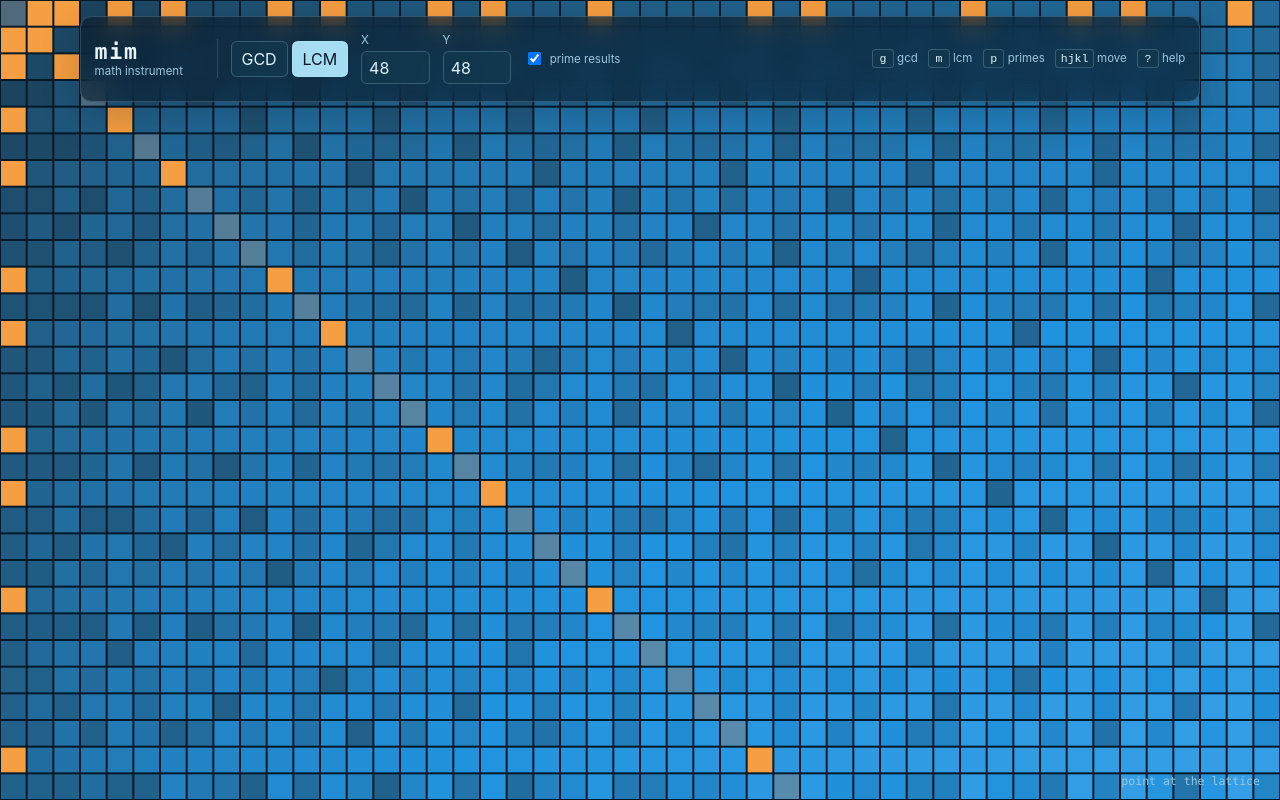
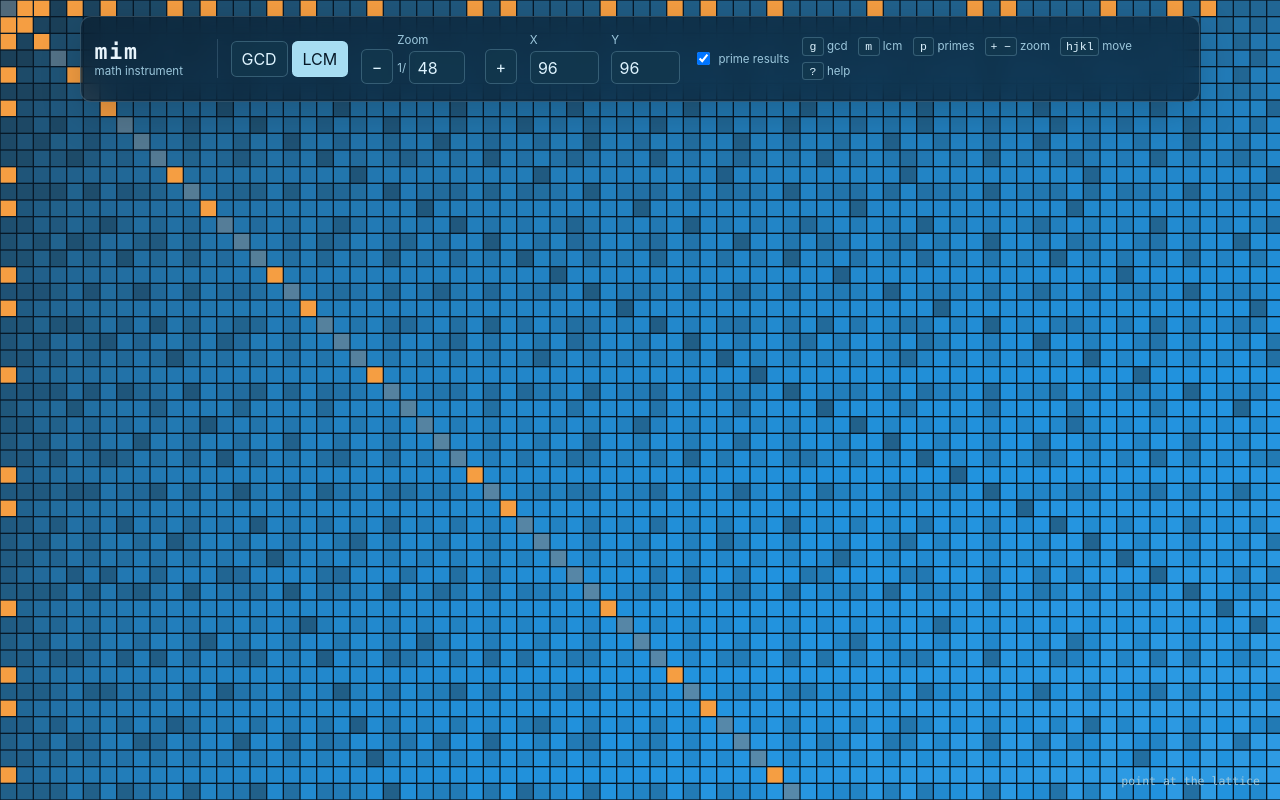
Before and after one commit to KnickKnackLabs/mim, a Svelte app: page / in a window 1280 px wide. Built offline with nearby package versions, Linux system fonts and the light colour scheme.

Commit message:
feat: add fractional camera zoom

```diff
--- a/src/core/commands.ts
+++ b/src/core/commands.ts
@@ -6,7 +6,10 @@ export type Command =
   | { type: "set-bound"; axis: "x" | "y"; value: number }
   | { type: "set-cursor"; x: number; y: number }
   | { type: "set-operation"; operation: Operation }
+  | { type: "set-zoom-denominator"; value: number }
   | { type: "toggle-help" }
-  | { type: "toggle-prime-results" };
+  | { type: "toggle-prime-results" }
+  | { type: "zoom-in" }
+  | { type: "zoom-out" };
 
 export type Dispatch = (command: Command) => void;
--- a/src/core/reducer.ts
+++ b/src/core/reducer.ts
@@ -1,8 +1,24 @@
 import type { Command } from "./commands";
-import { MAX_BOUND, MIN_BOUND, type Cursor, type MimState } from "./state";
+import {
+  MAX_BOUND,
+  MAX_ZOOM_DENOMINATOR,
+  MIN_BOUND,
+  MIN_ZOOM_DENOMINATOR,
+  type Cursor,
+  type MimState,
+  ZOOM_DENOMINATORS,
+} from "./state";
 
 function clamp(value: number, minimum: number, maximum: number): number {
   return Math.min(maximum, Math.max(minimum, value));
+}
+
+function stepZoom(current: number, direction: "in" | "out"): number {
+  const candidates = direction === "in"
+    ? [...ZOOM_DENOMINATORS].reverse()
+    : ZOOM_DENOMINATORS;
+  return candidates.find((value) => direction === "in" ? value < current : value > current)
+    ?? current;
 }
 
 function clampCursor(cursor: Cursor, state: MimState): Cursor {
@@ -25,6 +41,32 @@ export function reduceState(state: MimState, command: Command): MimState {
 
     case "toggle-prime-results":
       return { ...state, showPrimeResults: !state.showPrimeResults };
+
+    case "set-zoom-denominator": {
+      if (!Number.isFinite(command.value)) return state;
+      const zoomDenominator = clamp(
+        Math.round(command.value),
+        MIN_ZOOM_DENOMINATOR,
+        MAX_ZOOM_DENOMINATOR,
+      );
+      return zoomDenominator === state.zoomDenominator
+        ? state
+        : { ...state, zoomDenominator };
+    }
+
+    case "zoom-in": {
+      const zoomDenominator = stepZoom(state.zoomDenominator, "in");
+      return zoomDenominator === state.zoomDenominator
+        ? state
+        : { ...state, zoomDenominator };
+    }
+
+    case "zoom-out": {
+      const zoomDenominator = stepZoom(state.zoomDenominator, "out");
+      return zoomDenominator === state.zoomDenominator
+        ? state
+        : { ...state, zoomDenominator };
+    }
 
     case "set-cursor":
       return { ...state, cursor: clampCursor(command, state) };
--- a/src/core/state.ts
+++ b/src/core/state.ts
@@ -12,18 +12,23 @@ export interface MimState {
   operation: Operation;
   rows: number;
   showPrimeResults: boolean;
+  zoomDenominator: number;
 }
 
 export const MIN_BOUND = 2;
 export const MAX_BOUND = 160;
+export const MIN_ZOOM_DENOMINATOR = 1;
+export const MAX_ZOOM_DENOMINATOR = 96;
+export const ZOOM_DENOMINATORS = [1, 2, 3, 4, 6, 8, 12, 16, 24, 32, 48, 64, 96] as const;
 
 export function createInitialState(): MimState {
   return {
-    columns: 48,
+    columns: 96,
     cursor: null,
     helpVisible: false,
     operation: "lcm",
-    rows: 48,
+    rows: 96,
     showPrimeResults: true,
+    zoomDenominator: 48,
   };
 }
--- a/src/input/keyboard.ts
+++ b/src/input/keyboard.ts
@@ -19,6 +19,8 @@ export function commandForKey(key: string): Command | null {
 
   if (key === "?") return { type: "toggle-help" };
   if (key === "Escape") return { type: "close-help" };
+  if (key === "+" || key === "=") return { type: "zoom-in" };
+  if (key === "-" || key === "_") return { type: "zoom-out" };
   if (key === "g") return { type: "set-operation", operation: "gcd" };
   if (key === "m") return { type: "set-operation", operation: "lcm" };
   if (key === "p") return { type: "toggle-prime-results" };
--- a/src/instruments/gcd-lcm/frame.ts
+++ b/src/instruments/gcd-lcm/frame.ts
@@ -30,5 +30,6 @@ export function buildFrame(state: MimState): DisplayFrame {
     columns: state.columns,
     maximumValue,
     rows: state.rows,
+    zoomDenominator: state.zoomDenominator,
   };
 }
--- a/src/render/canvas/render.ts
+++ b/src/render/canvas/render.ts
@@ -1,5 +1,5 @@
 import type { DisplayCell, DisplayFrame } from "../frame";
-import { coverWithSquareCells } from "../layout";
+import { squareGridAtScale } from "../layout";
 
 export interface RenderSize {
   cssHeight: number;
@@ -37,7 +37,13 @@ export function renderFrame(
   context.fillStyle = "#071827";
   context.fillRect(0, 0, width, height);
 
-  const layout = coverWithSquareCells(width, height, frame.columns, frame.rows);
+  const layout = squareGridAtScale(
+    width,
+    height,
+    frame.columns,
+    frame.rows,
+    frame.zoomDenominator,
+  );
   const gap = Math.min(1, Math.max(0.15, layout.cellSize * 0.04));
 
   for (const cell of frame.cells) {
--- a/src/render/frame.ts
+++ b/src/render/frame.ts
@@ -15,4 +15,5 @@ export interface DisplayFrame {
   columns: number;
   maximumValue: number;
   rows: number;
+  zoomDenominator: number;
 }
--- a/src/render/layout.ts
+++ b/src/render/layout.ts
@@ -4,6 +4,26 @@ export interface SquareGridLayout {
   left: number;
   rows: number;
   top: number;
+}
+
+export function squareGridAtScale(
+  width: number,
+  height: number,
+  columns: number,
+  rows: number,
+  zoomDenominator: number,
+): SquareGridLayout {
+  if (width <= 0 || height <= 0 || columns < 1 || rows < 1 || zoomDenominator < 1) {
+    throw new RangeError("scaled grid layout requires positive dimensions, bounds, and zoom");
+  }
+
+  return {
+    cellSize: Math.min(width, height) / zoomDenominator,
+    columns,
+    left: 0,
+    rows,
+    top: 0,
+  };
 }
 
 export function coverWithSquareCells(
--- a/src/styles.css
+++ b/src/styles.css
@@ -91,6 +91,27 @@ label span {
 .control-group {
   display: flex;
   gap: 0.25rem;
+}
+
+.zoom-control {
+  display: flex;
+  align-items: end;
+  gap: 0.25rem;
+}
+
+.zoom-value {
+  min-width: 5.2rem;
+}
+
+.fraction {
+  display: flex;
+  align-items: center;
+  gap: 0.2rem;
+  color: #9cc7dc;
+}
+
+.fraction input[type="number"] {
+  width: 3.5rem;
 }
 
 button,
--- a/src/ui/Controls.svelte
+++ b/src/ui/Controls.svelte
@@ -1,6 +1,13 @@
 <script lang="ts">
   import type { Dispatch } from "../core/commands";
-  import { MAX_BOUND, MIN_BOUND, type MimState, type Operation } from "../core/state";
+  import {
+    MAX_BOUND,
+    MAX_ZOOM_DENOMINATOR,
+    MIN_BOUND,
+    MIN_ZOOM_DENOMINATOR,
+    type MimState,
+    type Operation,
+  } from "../core/state";
 
   export let state: MimState;
   export let dispatch: Dispatch;
@@ -31,6 +38,35 @@
       type="button"
       on:click={() => setOperation("lcm")}
     >LCM</button>
+  </div>
+
+  <div class="zoom-control" aria-label="Camera zoom">
+    <button
+      aria-label="Zoom out"
+      title="Zoom out (-)"
+      type="button"
+      on:click={() => dispatch({ type: "zoom-out" })}
+    >−</button>
+    <label class="zoom-value">
+      <span>Zoom</span>
+      <div class="fraction">
+        <span>1/</span>
+        <input
+          aria-label="Zoom denominator"
+          max={MAX_ZOOM_DENOMINATOR}
+          min={MIN_ZOOM_DENOMINATOR}
+          type="number"
+          value={state.zoomDenominator}
+          on:change={(event) => dispatch({ type: "set-zoom-denominator", value: numberValue(event) })}
+        />
+      </div>
+    </label>
+    <button
+      aria-label="Zoom in"
+      title="Zoom in (+)"
+      type="button"
+      on:click={() => dispatch({ type: "zoom-in" })}
+    >+</button>
   </div>
 
   <label>
@@ -70,6 +106,7 @@
     <span><kbd>g</kbd> gcd</span>
     <span><kbd>m</kbd> lcm</span>
     <span><kbd>p</kbd> primes</span>
+    <span><kbd>+ −</kbd> zoom</span>
     <span><kbd>hjkl</kbd> move</span>
     <span><kbd>?</kbd> help</span>
   </div>
--- a/src/ui/HelpOverlay.svelte
+++ b/src/ui/HelpOverlay.svelte
@@ -39,6 +39,7 @@
       <div><dt><kbd>arrows</kbd></dt><dd>move the selected cell</dd></div>
       <div><dt><kbd>g</kbd></dt><dd>show greatest common divisors</dd></div>
       <div><dt><kbd>m</kbd></dt><dd>show least common multiples</dd></div>
+      <div><dt><kbd>+ −</kbd></dt><dd>zoom in and out</dd></div>
       <div><dt><kbd>p</kbd></dt><dd>toggle prime results</dd></div>
       <div><dt>pointer</dt><dd>select a cell</dd></div>
       <div><dt>X / Y</dt><dd>set the lattice bounds</dd></div>
--- a/src/ui/LatticeCanvas.svelte
+++ b/src/ui/LatticeCanvas.svelte
@@ -7,7 +7,7 @@
   import { cellForPoint } from "../input/pointer";
   import { buildFrame } from "../instruments/gcd-lcm/frame";
   import { renderFrame } from "../render/canvas/render";
-  import { coverWithSquareCells } from "../render/layout";
+  import { squareGridAtScale } from "../render/layout";
 
   export let state: MimState;
   export let dispatch: Dispatch;
@@ -42,11 +42,12 @@
 
   function handlePointer(event: PointerEvent): void {
     const bounds = canvas.getBoundingClientRect();
-    const layout = coverWithSquareCells(
+    const layout = squareGridAtScale(
       bounds.width,
       bounds.height,
       state.columns,
       state.rows,
+      state.zoomDenominator,
     );
     const cursor = cellForPoint(event.clientX, event.clientY, bounds, layout);
     dispatch({ type: "set-cursor", ...cursor });
```
